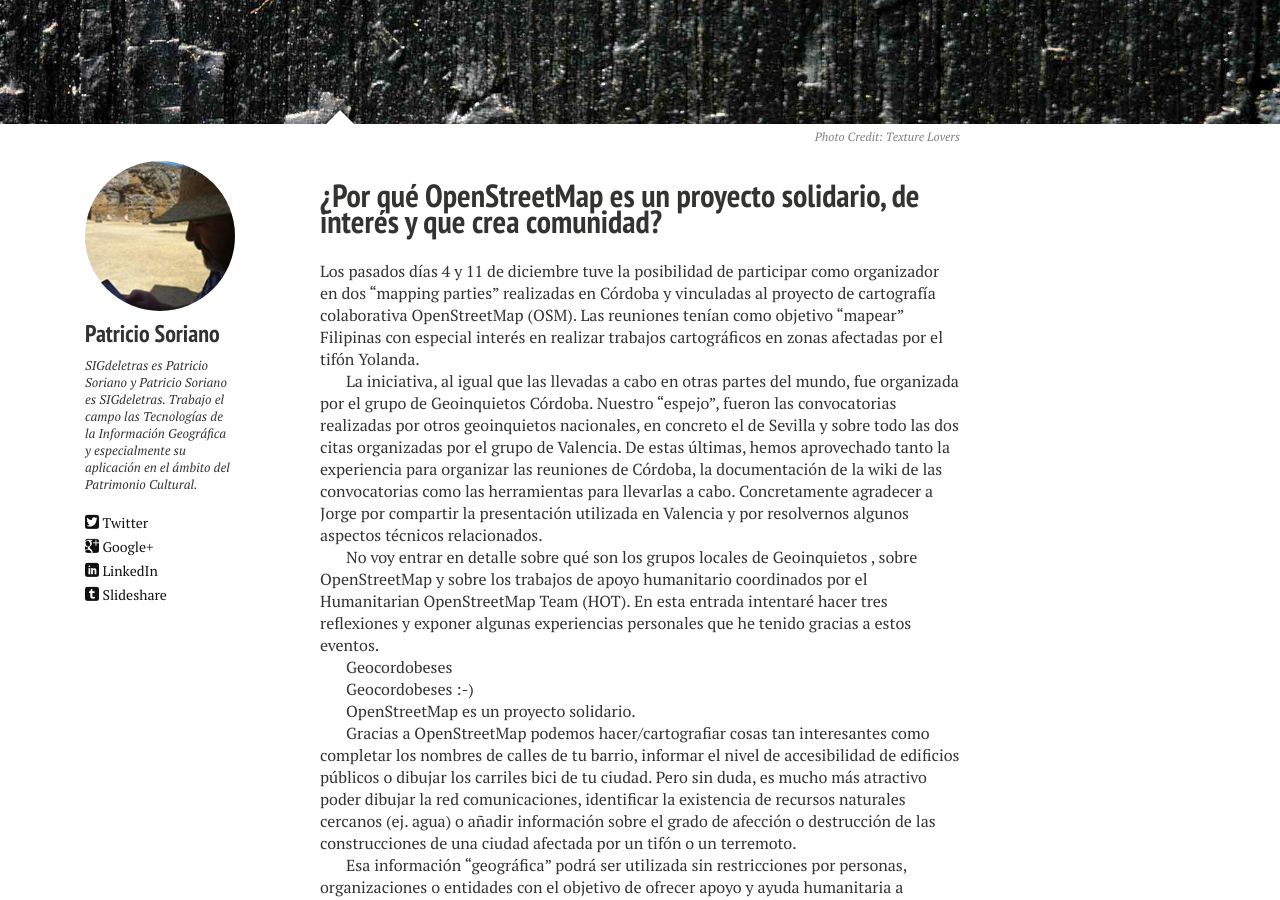
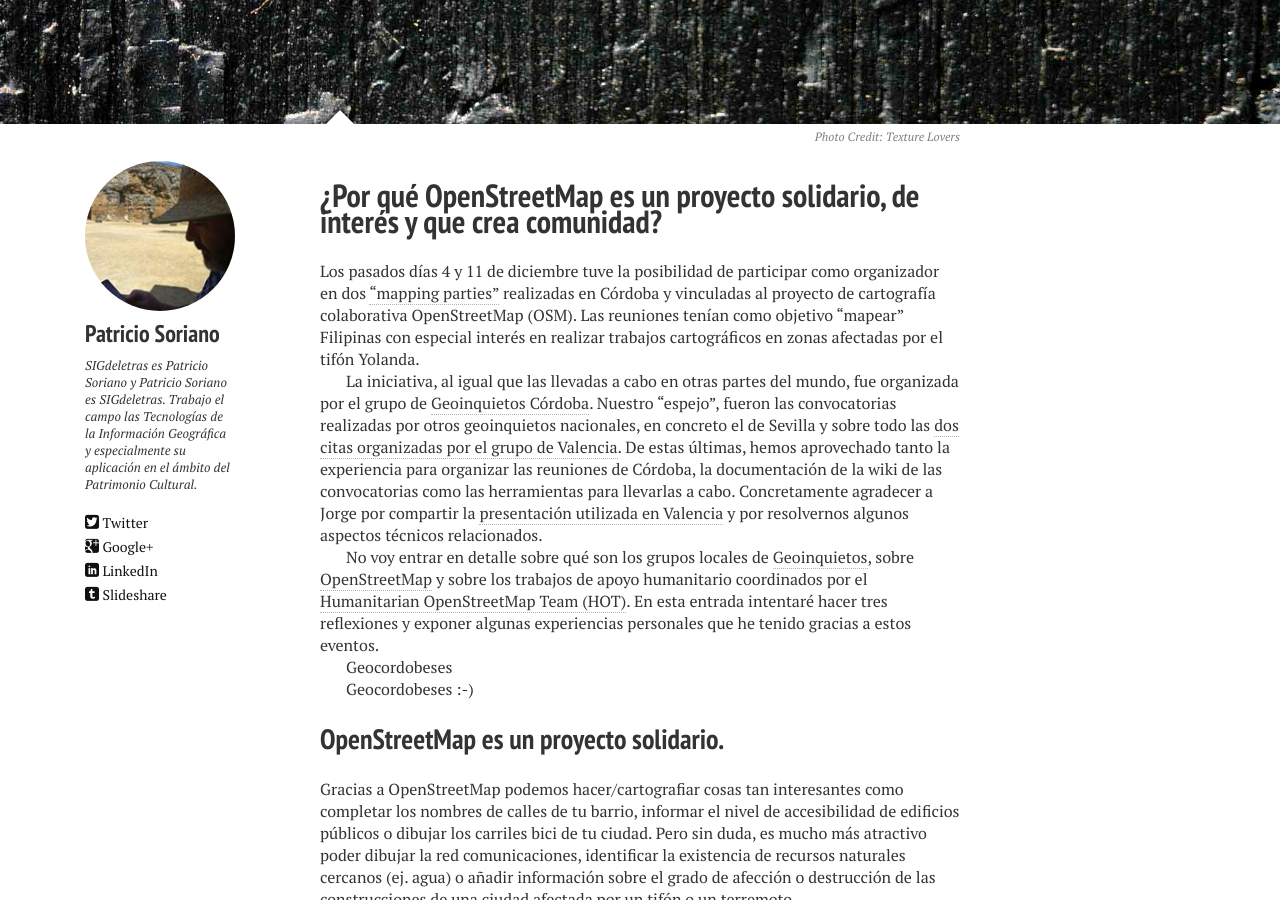
Before and after one commit to focks/minimal-1, a Jekyll site: the page built from _posts/2014-01-12-osm.md, in a window 1280 px wide and 900 px high, scrolled down 264 px. Built offline with Jekyll 4.4.1, drawn with Linux system fonts in a browser that asks for light colours; nearby versions of some CDN libraries; part of the change alters nothing that is shown.

Commit message:
Updated 2014-01-12-osm.md

```diff
--- a/_posts/2014-01-12-osm.md
+++ b/_posts/2014-01-12-osm.md
@@ -1,6 +1,6 @@
 ---
 layout: post
-title: ¿Por qué OpenStreetMap es un proyecto solidario, de interés y que crea comunidad?
+title: "¿Por qué OpenStreetMap es un proyecto solidario, de interés y que crea comunidad?"
 description: "Just about everything you'll need to style in the theme: headings, paragraphs, blockquotes, tables, code blocks, and more."
 modified: {}
 category: articles
@@ -20,30 +20,31 @@ comments: true
 share: true
 ---
 
-Los pasados días 4 y 11 de diciembre tuve la posibilidad de participar como organizador en dos “mapping parties” realizadas en Córdoba  y vinculadas al proyecto de cartografía colaborativa OpenStreetMap (OSM). Las reuniones tenían como objetivo  “mapear” Filipinas con especial interés en realizar trabajos cartográficos en zonas afectadas por el tifón Yolanda.
+Los pasados días 4 y 11 de diciembre tuve la posibilidad de participar como organizador en dos [“mapping parties”](http://wiki.osgeo.org/wiki/Mapping_parties_por_tif%C3%B3n_Yolanda/Haiyna_en_C%C3%B3rdoba_%28Espa%C3%B1a%29 "Link Wiki Geoinquietos Córdoba") realizadas en Córdoba  y vinculadas al proyecto de cartografía colaborativa OpenStreetMap (OSM). Las reuniones tenían como objetivo  “mapear” Filipinas con especial interés en realizar trabajos cartográficos en zonas afectadas por el tifón Yolanda.
 
-La iniciativa, al igual que las llevadas a cabo en otras partes del mundo, fue organizada por el grupo de Geoinquietos Córdoba. Nuestro “espejo”, fueron las convocatorias realizadas por otros geoinquietos nacionales, en concreto el de Sevilla y sobre todo las dos citas organizadas por el grupo de Valencia. De estas últimas, hemos aprovechado tanto la experiencia para organizar las reuniones de Córdoba, la documentación de la wiki de las convocatorias como las herramientas para llevarlas a cabo. Concretamente agradecer a Jorge por compartir la presentación utilizada en Valencia y por resolvernos algunos aspectos técnicos relacionados.
+La iniciativa, al igual que las llevadas a cabo en otras partes del mundo, fue organizada por el grupo de [Geoinquietos Córdoba](http://wiki.osgeo.org/wiki/Category:Geoinquietos_C%C3%B3rdoba "Geoinquietos Córdoba"). Nuestro “espejo”, fueron las convocatorias realizadas por otros geoinquietos nacionales, en concreto el de Sevilla y sobre todo las [dos citas organizadas por el grupo de Valencia](http://geomaticblog.net/2013/11/16/cartografiando-para-filipinas-en-osm/ "Mapping Parties Geoinquietos Valencia"). De estas últimas, hemos aprovechado tanto la experiencia para organizar las reuniones de Córdoba, la documentación de la wiki de las convocatorias como las herramientas para llevarlas a cabo. Concretamente agradecer a Jorge por compartir la [presentación utilizada en Valencia](http://slid.es/jorgesanz/yolandaph-hotosm) y por resolvernos algunos aspectos técnicos relacionados.
 
-No voy entrar en detalle sobre qué son los grupos locales de Geoinquietos  , sobre OpenStreetMap y sobre los trabajos de apoyo humanitario coordinados por el Humanitarian OpenStreetMap Team (HOT).  En esta entrada intentaré hacer tres reflexiones y exponer algunas experiencias personales que he tenido gracias a estos eventos.
+No voy entrar en detalle sobre qué son los grupos locales de [Geoinquietos](http://es.slideshare.net/PatricioSoriano/geoinquietosodb), sobre [OpenStreetMap](http://jsanz.github.io/slides-201205-osm-xirivella/osm-i.html) y sobre los trabajos de apoyo humanitario coordinados por el [Humanitarian OpenStreetMap Team (HOT)](http://hot.openstreetmap.org/).  En esta entrada intentaré hacer tres reflexiones y exponer algunas experiencias personales que he tenido gracias a estos eventos.
 
 Geocordobeses
 
 Geocordobeses :-)
 
-OpenStreetMap es un proyecto solidario.
+## OpenStreetMap es un proyecto solidario.
 
 Gracias a OpenStreetMap podemos hacer/cartografiar cosas tan interesantes  como  completar los nombres de calles de tu barrio, informar el nivel de accesibilidad de edificios públicos o dibujar los carriles bici de tu ciudad. Pero sin duda, es mucho más atractivo poder dibujar la red comunicaciones, identificar la existencia de recursos naturales cercanos (ej. agua) o añadir información sobre el grado de afección o destrucción de las construcciones de una ciudad afectada por un tifón o un terremoto.
 
 Esa información “geográfica” podrá ser utilizada sin restricciones por personas, organizaciones  o entidades con el objetivo de ofrecer apoyo y ayuda humanitaria a regiones afectadas por catástrofes naturales. En mi caso, he encontrado una forma de aprovechar parte de mis conocimientos y experiencia profesional en apoyar una buena causa solidaria a la que estoy dispuesto a dedicarle parte de mi tiempo.
 
-OpenStreetMap es un proyecto de interés.
+## OpenStreetMap es un proyecto de interés.
 
 Cuando se conoce la potencialidad de los datos generados, las posibilidades de uso, los desarrollos vinculados, la organización del proyecto...no queda más que interesarse por OpenStreetMap. OSM no sólo es sugerente para aquellos que nos dedicamos a los temas “geo”. Informáticos, arquitectos, arqueólogos, emprendedores, profesores y una largo etcétera pueden encontrar su campo de “interés” y su motivación para participar. Esta reacción se extiende a comunidades, organizaciones, empresas y, muy importante, a medios de comunicación.
 
-OpenStreetMap es y crea comunidad.
+## OpenStreetMap es y crea comunidad.
 
 Ya casi hace un año que pusimos en marcha en Córdoba el grupo de Geoinquietos. Las actividades vinculadas a OMS han sido un aliciente para que nuevos “geoinquietos” se sumen a nuestras convocatorias. Poder estar trabajando codo con codo (o mejor dicho ratón con ratón) con una persona que acabas de conocer y que sin duda comparte algunos/muchos de tus intereses es una de las causas por las que interesa organizar estos eventos. En los momentos (digitales) actuales, poder conocer a gente nueva de tu ciudad, compartir y conocer experiencias y por qué no “desvirtualizar” a muchos de esos contactos, tomando una cerveza después de una sesión de trabajo, no tiene precio.
 
 Todo esto es posible gracias a los participantes de los eventos: Jesús, Pepe, Ana, Miguel, Leo, José, Andrés y Alberto de @GeoiquietoODB, los cuarenta y tantos de Valencia y los  más de 1600 colaboradores de todo el mundo. Pero también es necesario a personas que sirven de “facilitadores”, prestan su tiempo  y abren sus puertas para poder reaizar estas actividades. En  este caso todo ha sido más fácil al contar con el apoyo del equipo del espacio de coworking coSfera.
 
 Para finalizar, puedo decir que el tiempo y el esfuerzo dedicado ha merecido sin duda la pena: he aprendido bastante, he conocido a más personas con intereses comunes (+geoinquietos cordobeses) y sobre todo he podido colaborar con buena causa.
+<iframe src="//slid.es/patriciosorianocastro/yolandaph-hotosm/embed" width="576" height="420" scrolling="no" frameborder="0" webkitallowfullscreen mozallowfullscreen allowfullscreen></iframe>
```
